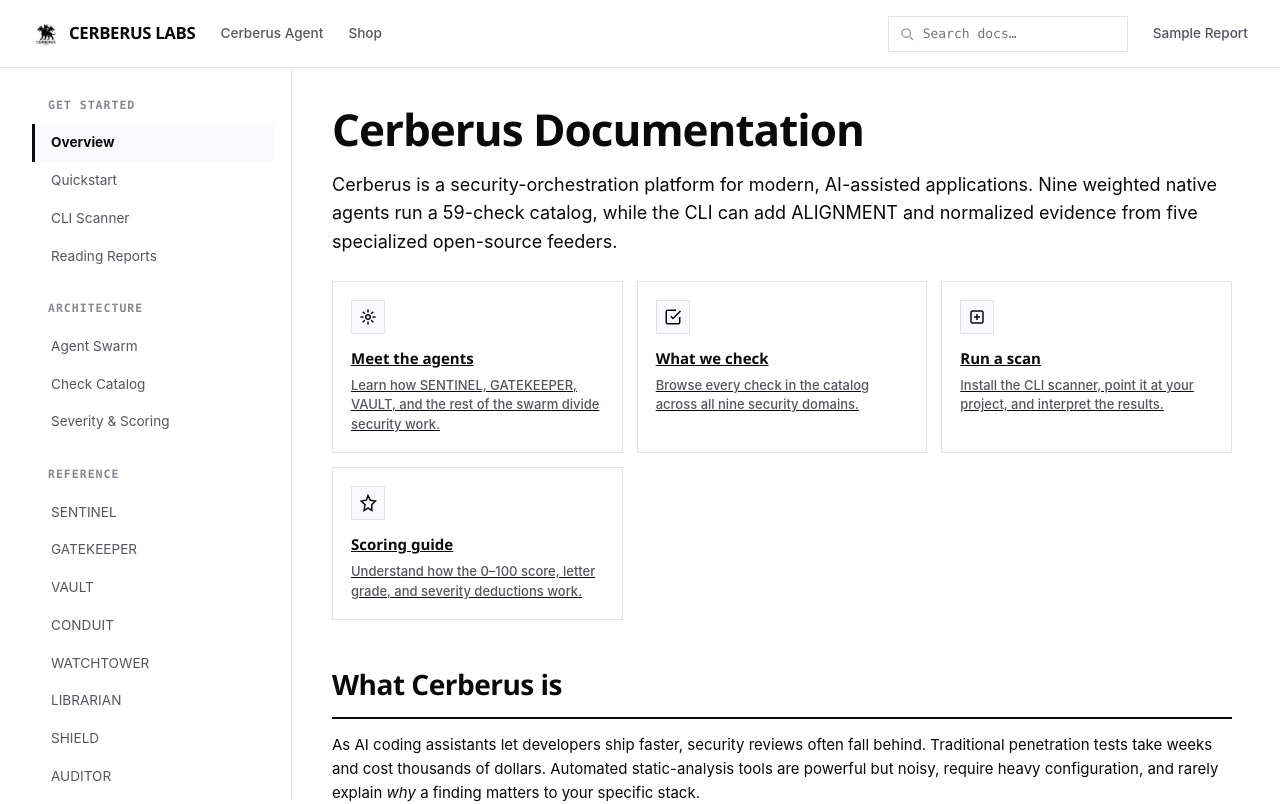
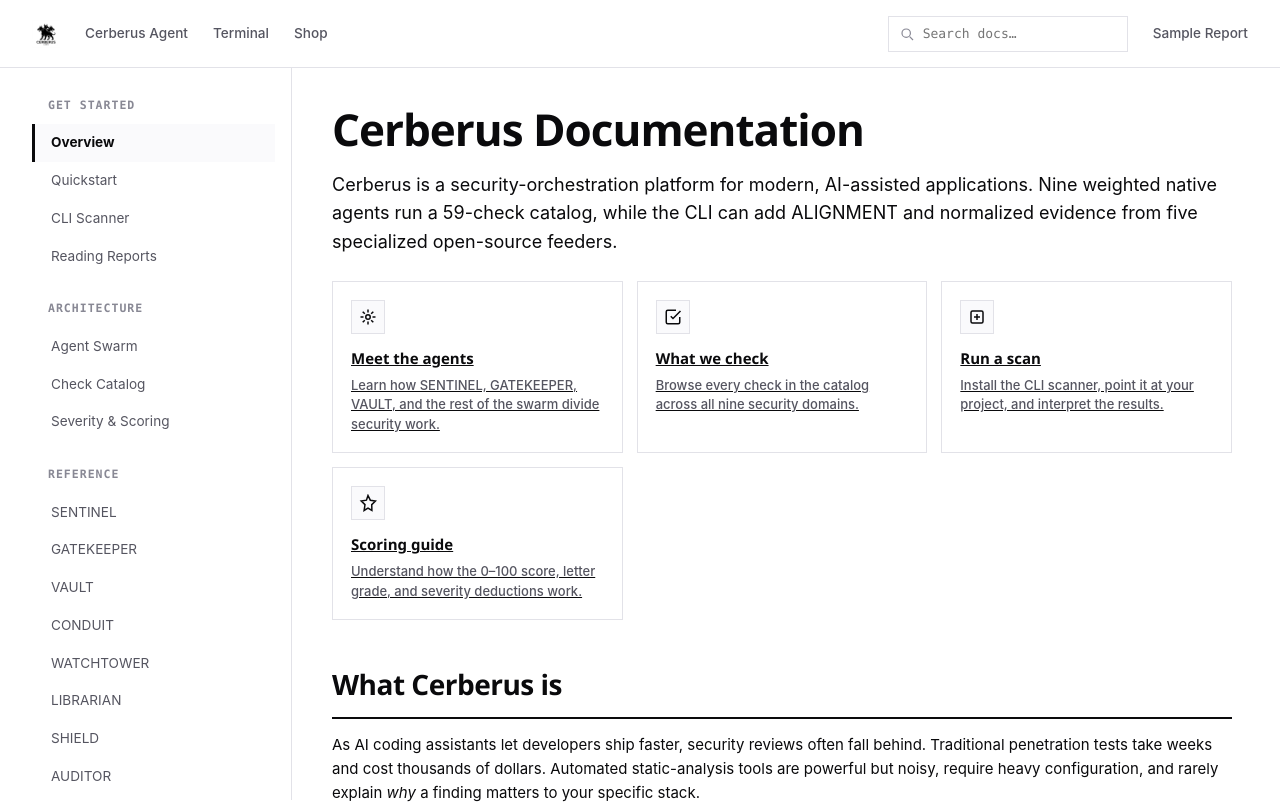
Before and after one commit to murderszn/cerberus, a plain HTML site: page documentation/index.html in a window 1280 px wide. Shown: the top 804 px of the page. Drawn offline with Linux system fonts and the light colour scheme.

Commit message:
fix(docs): remove brand text from docs nav, add terminal link

```diff
--- a/documentation/index.html
+++ b/documentation/index.html
@@ -14,9 +14,9 @@
   <nav class="left">
     <a class="brand-mini" href="../index.html">
       <img src="../logo.png" alt="Cerberus Labs" class="brand-logo">
-      <span>Cerberus Labs</span>
     </a>
     <a class="nav-link" href="../agent.html">Cerberus Agent</a>
+    <a class="nav-link" href="../terminal.html">Terminal</a>
     <a class="nav-link" href="../shop.html">Shop</a>
   </nav>
   <nav class="right">
```
